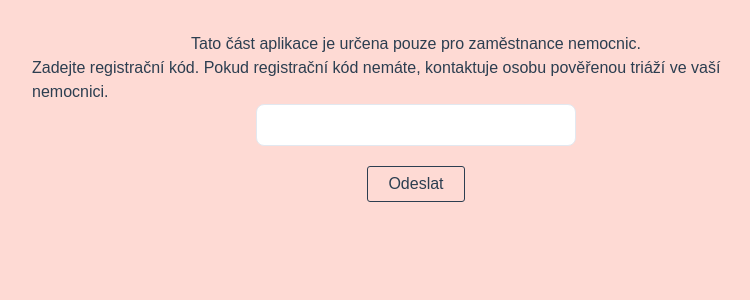
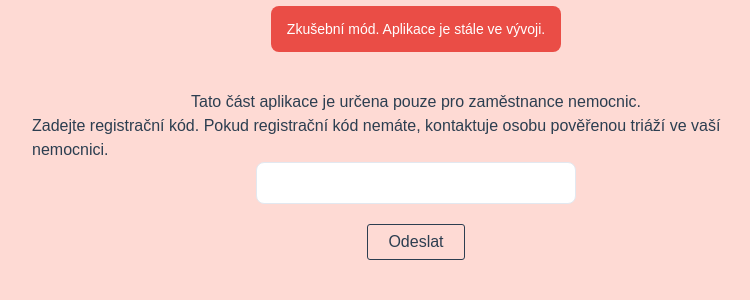
Before and after one commit to Smart-Triage/smart-triage, a Vue app: page /login in a window 1280 px wide. Shown: the top 300 px of the page, without its empty margins (224-974 px from the left). Built offline with nearby package versions, Linux system fonts and the light colour scheme; no server answers; what vue-head, vue-uuid would draw is missing.

Commit message:
Adde InDevelopment warning in Employee pages

```diff
--- a/src/views/Employee.vue
+++ b/src/views/Employee.vue
@@ -1,5 +1,6 @@
 <template>
   <div class="container">
+    <NavBar> </NavBar>
     <div v-if="scanning" class="scanner-view">
       <button @click="showEmployeeHomepage">
         <ion-icon name="arrow-back-outline" size="large"></ion-icon>
--- a/src/views/Login.vue
+++ b/src/views/Login.vue
@@ -1,5 +1,6 @@
 <template>
   <div class="page-wrapper">
+    <NavBar> </NavBar>
     <h1 class="login-page-title">{{ appTitle }}</h1>
 
     <p>{{ $t('LOGIN.ONLY_FOR_EMPLOYEES') }}</p>
```
